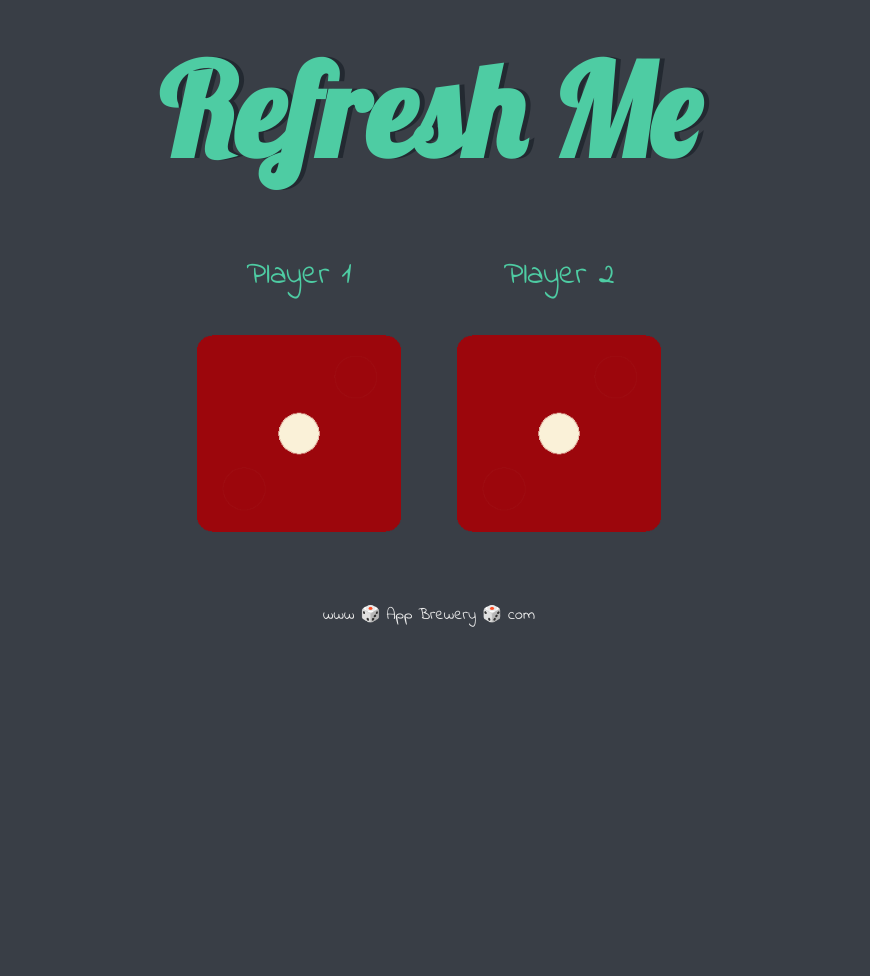
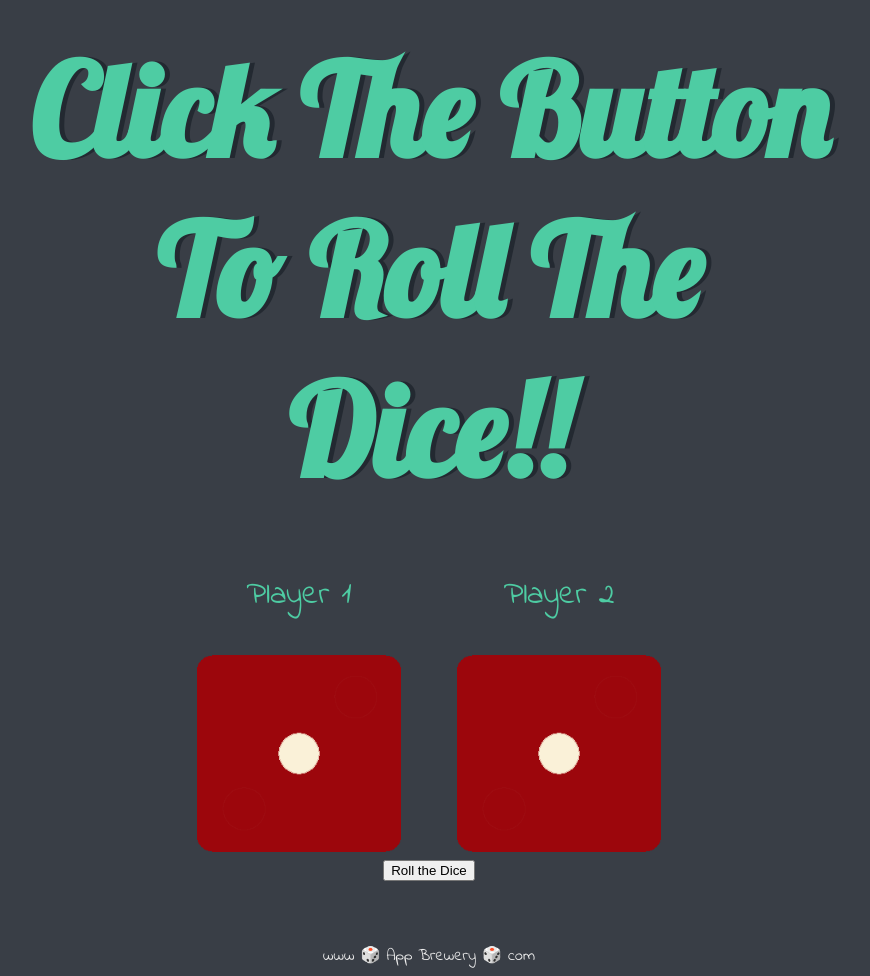
Before and after one commit to Nirajsanu/Dice-Challenge, a plain HTML site: page index.html in a window 1280 px wide. Shown: the whole page, without its empty margins (211-1081 px from the left). Before the commit the page ends 800 px from the top, so only its background shows below. Drawn offline with Linux system fonts and the light colour scheme.

Commit message:
Update index.html

```diff
--- a/index.html
+++ b/index.html
@@ -10,7 +10,7 @@
   <body>
 
     <div class="container">
-      <h1>Refresh Me</h1>
+      <h1>Click The Button To Roll The Dice!!</h1>
 
       <div class="dice">
         <p>Player 1</p>
@@ -21,6 +21,10 @@
         <p>Player 2</p>
         <img class="img2" src="./images/dice1.png">
       </div>
+      <div class="div-btn">
+
+      <button class="btn">Roll the Dice</button>
+    </div>
 
     </div>
 
```
